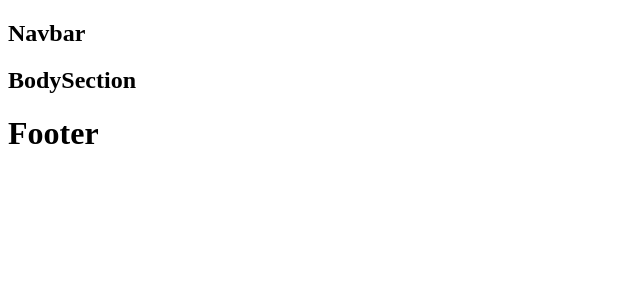
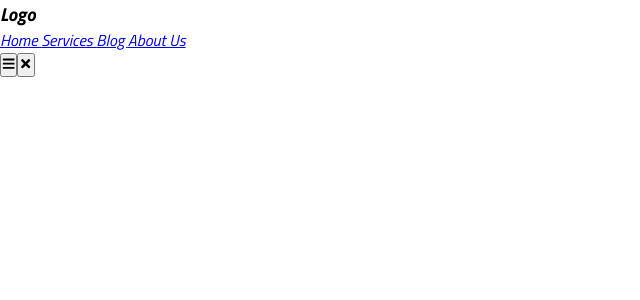
Before and after one commit to himansumallik/ARestaurant, a React (Create React App) app in the folder client/: page / in a window 1280 px wide. Shown: the top 300 px of the page, without its empty margins (0-640 px from the left). Built offline with nearby package versions, Linux system fonts and the light colour scheme; the HTML template or start-up script is replaced by a standard one.

Commit message:
navbar changes

```diff
--- a/client/package.json
+++ b/client/package.json
@@ -9,6 +9,7 @@
     "react": "^18.2.0",
     "react-dom": "^18.2.0",
     "react-icon": "^1.0.0",
+    "react-icons": "^4.10.1",
     "react-scripts": "5.0.1",
     "web-vitals": "^2.1.4"
   },
--- a/client/src/App.js
+++ b/client/src/App.js
@@ -1,14 +1,12 @@
 import React from 'react'
 import Navbar from './components/navbar/Navbar.jsx'
-import Bodysection from './components/bodysection/Bodysection.jsx'
-import Footer from './components/footer/Footer.jsx'
+// import Bodysection from './components/bodysection/Bodysection.jsx'
+// import Footer from './components/footer/Footer.jsx'
 
 const App = () => {
   return (
     <div>
         <Navbar />
-        <Bodysection/>
-        <Footer/>
     </div>
   )
 }
--- a/client/src/components/navbar/Navbar.jsx
+++ b/client/src/components/navbar/Navbar.jsx
@@ -1,9 +1,37 @@
 import React from 'react'
+import {FaBars, FaTimes} from "react-icons/fa";
+import { useRef } from 'react';
+import './Navbar.css'
+
+
 
 const Navbar = () => {
+
+    const navRef = useRef();
+
+    const showNavbar = () => {
+        navRef.current.classList.toggle("responsive_nav")
+    }
+
   return (
-    <div>
-      <h2>Navbar</h2>
+    <div id='navbar'>
+      <div><h3>Logo</h3></div>
+      <div>
+        <nav ref={navRef}>
+            <a href="/#"> Home </a>
+            <a href="/#"> Services </a>
+            <a href="/#"> Blog </a>
+            <a href="/#"> About Us </a>
+        </nav>
+      </div>
+      <div>
+        <button className='nav-btn nav-close-btn' onClick={showNavbar} >
+            <FaBars />
+        </button>
+        <button className='nav-btn nav-close-btn' onClick={showNavbar}>
+            <FaTimes />
+        </button>
+      </div>
     </div>
   )
 }
```
Also changed, not shown: 1 other file (tests, documents, lock files or other folders).
